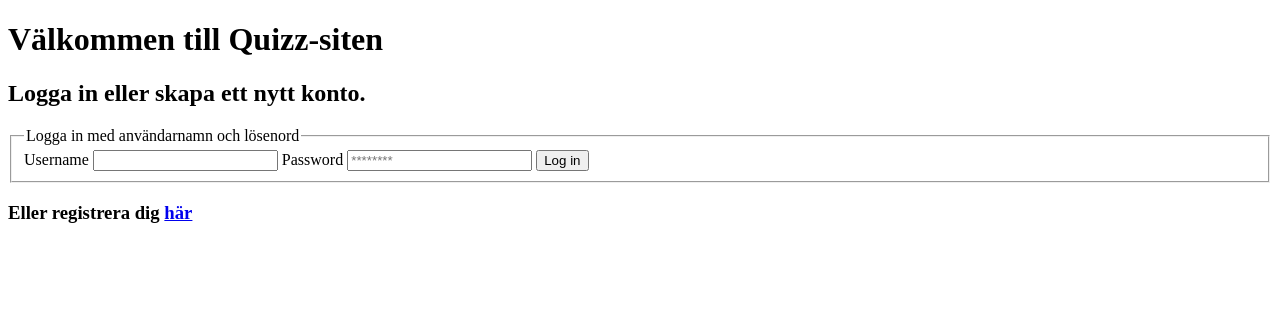
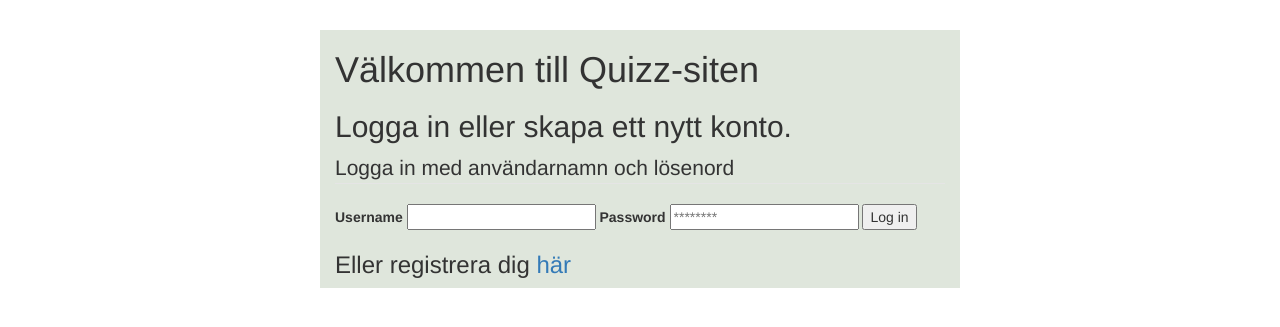
Before and after one commit to hg222dt/phpProjekt, a PHP site: page / in a window 1280 px wide. Shown: the top 327 px of the page. Run offline with PHP 8.4, Linux system fonts and the light colour scheme.

Commit message:
fixat css och småfix.

```diff
--- a/HTMLView.php
+++ b/HTMLView.php
@@ -1,5 +1,9 @@
 <?php
 
+/*
+ * Klass för att visa den slutliga html-sidan för användaren
+ *
+ **/
 class HTMLView {
 
 	public function echoHTML($body) {
@@ -13,9 +17,13 @@ class HTMLView {
 			<head>
 				<title>Quizz-siten!</title>
 				<meta http-equiv='content-type' content='text/html; charset=utf-8'>
+				<link rel='stylesheet' href='https://maxcdn.bootstrapcdn.com/bootstrap/3.3.1/css/bootstrap.min.css'>
+				<link rel='stylesheet' type='text/css' href='css/styles.css'>
 			</head>
 			<body>
-				$body
+				<div class='container'>
+					$body
+				</div>
 			</body>
 			</html>
 		";
--- a/Model/Question.php
+++ b/Model/Question.php
@@ -15,7 +15,11 @@ class Question {
 	private $answers = array();
 
 	public function __construct($questionId) {
-		$this->questionDAL = new QuestionDAL();
+		try {
+			$this->questionDAL = new QuestionDAL();
+		} catch (Exception $e) {
+			throw $e;
+		}
 		$this->alternativesDAL = new AlternativesDAL();
 
 		$this->questionId = $questionId;
--- a/Model/QuestionDAL.php
+++ b/Model/QuestionDAL.php
@@ -23,7 +23,7 @@ class QuestionDAL {
 
 	public function addQuestion($quizzId, $questionText, $quizzOrderValue) {
 		//Addera rad i table quizz
-		$sqlInsert = mysqli_query($this->dbConnection, "INSERT INTO `questions
+		$sqlInsert = mysqli_query($this->dbConnection, "INSERT INTO `questions`
                                                             (`Quizz_Id`, `QuestionText`, `QuizzOrderValue`)
                                                             VALUES ($quizzId, '$questionText', $quizzOrderValue)");
 
@@ -61,7 +61,9 @@ class QuestionDAL {
             return $resultArray;
 
         } else {
-            return false;
+//            return false;
+        	throw new Exception("Detta quizz har inga frågor.");
+
         }
 
 		return $resultArray['QuestionText'];
--- a/View/SiteView.php
+++ b/View/SiteView.php
@@ -301,7 +301,13 @@ class SiteView {
 		$this->siteModel->setActiveQuestionId($questionId);
 
 		$questionObj = $this->siteModel->getQuestionObject($questionId);
-		$questionText = array_shift($questionObj->questionText);
+
+		try {
+			$questionText = array_shift($questionObj->questionText);
+		} catch (Exception $e) {
+			throw $e;
+		}
+
 		$alternatives = $questionObj->alternatives;
 		$questionOrderArr = $questionObj->questionOrder;
 		$questionOrder = $questionOrderArr['QuizzOrderValue'];
@@ -768,22 +774,26 @@ class SiteView {
 
 		$buttonName= SiteView::ACTION_USER_RUN_QUIZZ_GOTO_NEXT;
 
-		$retStr;
+
 
 		if($userHasCorrectAnswer) {
-
-			$retStr = "Rätt svar! ";
+			$retStr = "<div class='feedbackContainerRightAnswer'>";
+			$retStr .= "Rätt svar! ";
 
 		} else {
-			$retStr = "Fel svar! ";
+			$retStr = "<div class='feedbackContainerWrongAnswer'>";
+			$retStr .= "Fel svar! ";
 		}
 
 		$retStr .= "<br> <a href='?$buttonName=$quizzId'>$buttonText</a> <br>";
 
 
 		if(!$lastQuestion) {
-			$retStr .= "<a href='?" . SiteView::ACTION_USER_RETURN_TO_MENU . "'> Tillbaka till huvudmenyn</a>";
+			$retStr .= "<a href='?" . SiteView::ACTION_USER_RETURN_TO_MENU . "'> Tillbaka till huvudmenyn. Dina svar sparas.</a>";
 		}
+
+
+		$retStr .= "</div>";
 
 		return $retStr;
 	}
--- /dev/null
+++ b/css/styles.css
@@ -0,0 +1,10 @@
+.container {
+	width: 50%;
+	background-color: #DFE6DC;
+	margin-top: 30px;
+}
+
+.feedbackContainerWrongAnswer {
+	background-color: #F2C4CA;
+	width: 100%;
+}
```
Also changed, not shown: Controller/SiteController.php (+6 -7 lines).
